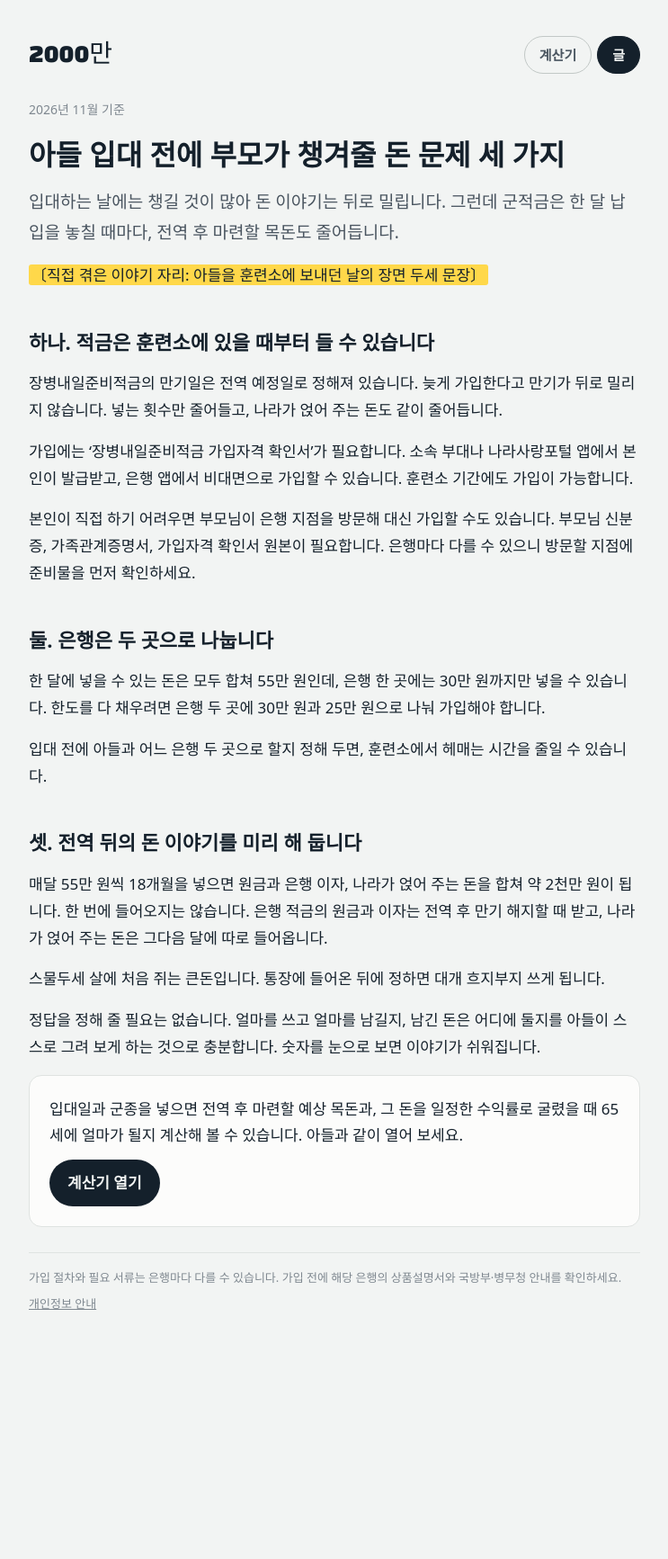
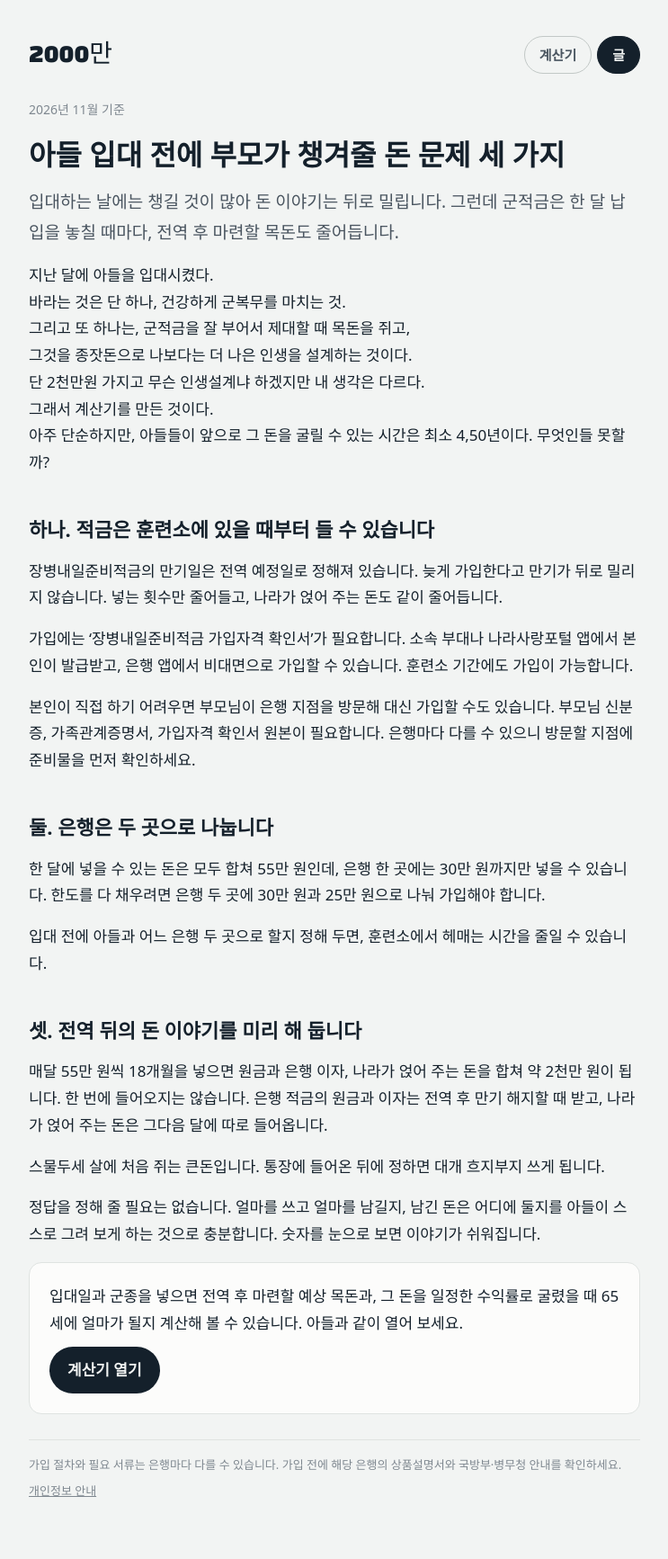
Before and after one commit to sephkwon/2000man, a Jekyll site: the page built from _posts/2026-11-10-before-enlistment-for-parents.md, in a window 1280 px wide. Shown: the whole page at 90% size, without its empty margins (268-1011 px from the left). Built offline with Jekyll 4.4.1, drawn with Linux system fonts in a browser that asks for light colours; some web fonts are replaced; before the commit the page ends 1524 px from its top, so only the background shows below that.

Commit message:
Update enlistment guide with personal insights
Added personal reflections on sending son to military training and the importance of saving for the future.

```diff
--- a/_posts/2026-11-10-before-enlistment-for-parents.md
+++ b/_posts/2026-11-10-before-enlistment-for-parents.md
@@ -10,7 +10,13 @@ notes:
   - "가입 절차와 필요 서류는 은행마다 다를 수 있습니다. 가입 전에 해당 은행의 상품설명서와 국방부·병무청 안내를 확인하세요."
 ---
 
-<mark>〔직접 겪은 이야기 자리: 아들을 훈련소에 보내던 날의 장면 두세 문장〕</mark>
+지난 달에 아들을 입대시켰다. <br> 바라는 것은 단 하나, 건강하게 군복무를 마치는 것. <br>
+그리고 또 하나는, 군적금을 잘 부어서 제대할 때 목돈을 쥐고, <br>
+그것을 종잣돈으로 나보다는 더 나은 인생을 설계하는 것이다. <br>
+단 2천만원 가지고 무슨 인생설계냐 하겠지만 내 생각은 다르다. <br>
+그래서 계산기를 만든 것이다. <br>
+아주 단순하지만, 아들들이 앞으로 그 돈을 굴릴 수 있는 시간은 최소 4,50년이다. 무엇인들 못할까? <br>
+
 
 ## 하나. 적금은 훈련소에 있을 때부터 들 수 있습니다
 
```
